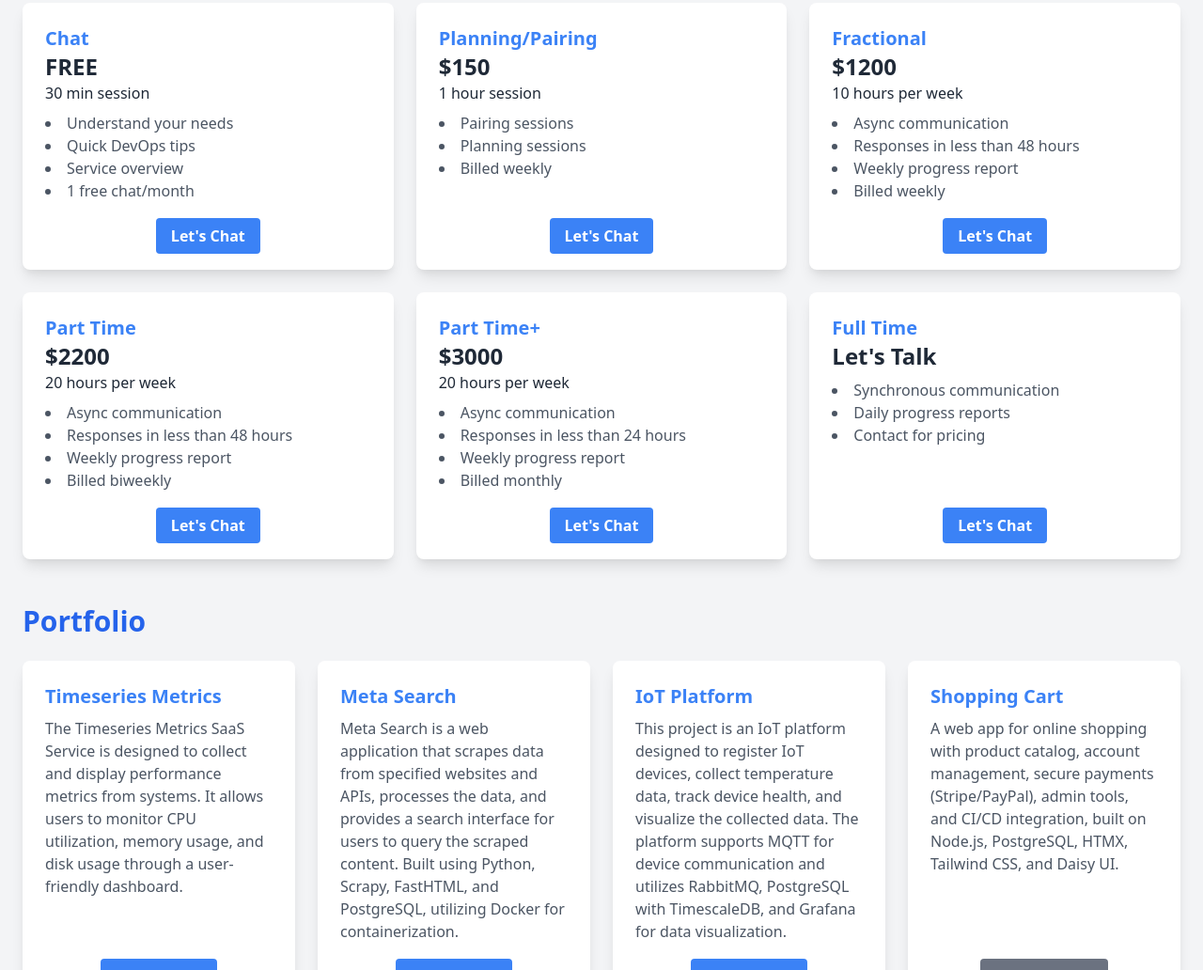
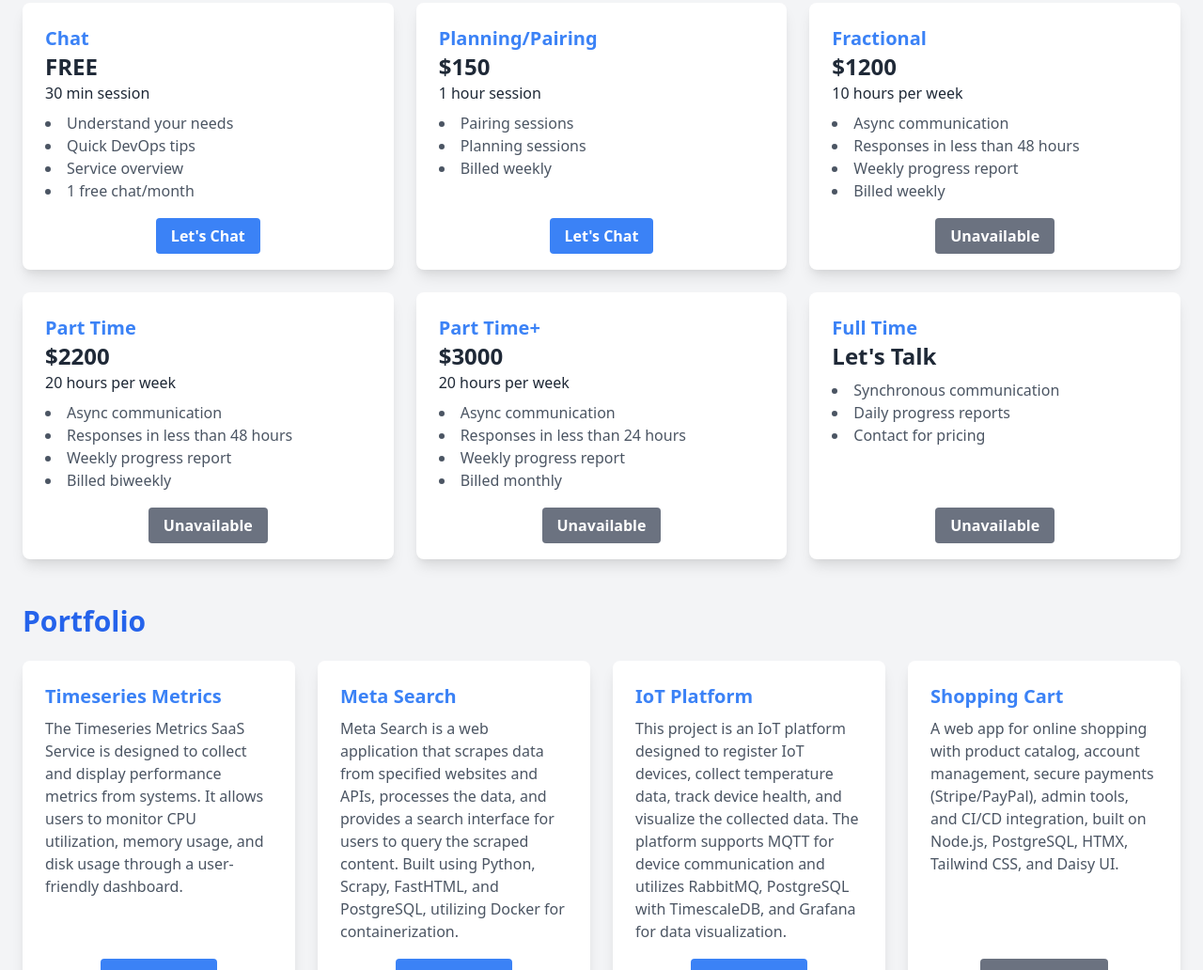
Before and after one commit to o3-cloud/o3-cloud.github.io, a plain HTML site: page index.html in a window 1280 px wide. Shown: the part 805-1837 px from the top of the page at 94% size. Drawn offline with nearby package versions, Linux system fonts and the light colour scheme.

Commit message:
Update index.html to disable scheduling links
- Commented out the active scheduling link for "Let's Chat" to indicate unavailability.
- Added a new button labeled "Unavailable" with a disabled state and a gray background to reflect the current status.
- Ensured consistent styling across multiple sections of the pricing card.

```diff
--- a/index.html
+++ b/index.html
@@ -163,10 +163,15 @@
                         </ul>
                     </div>
                     <div class="mt-6 text-center">
-                        <a href="https://cal.com/owen.zanzal/30min" target="_blank"
+                        <!-- <a href="https://cal.com/owen.zanzal/30min" target="_blank"
                             class="mt-4 bg-blue-500 text-white font-bold py-2 px-4 rounded hover:bg-blue-700">
                             Let's Chat
+                        </a> -->
+                        <a href="https://cal.com/owen.zanzal/30min" target="_blank"
+                            class="mt-4 bg-gray-500 text-white font-bold py-2 px-4 rounded cursor-not-allowed" disabled>
+                            Unavailable
                         </a>
+                    <!-- End of Button -->
                     </div>
                 </div>
                 <!-- End of Pricing Card: Fractional -->
@@ -185,9 +190,13 @@
                         </ul>
                     </div>
                     <div class="mt-6 text-center">
-                        <a href="https://cal.com/owen.zanzal/30min" target="_blank"
+                        <!-- <a href="https://cal.com/owen.zanzal/30min" target="_blank"
                             class="mt-4 bg-blue-500 text-white font-bold py-2 px-4 rounded hover:bg-blue-700">
                             Let's Chat
+                        </a> -->
+                        <a href="https://cal.com/owen.zanzal/30min" target="_blank"
+                            class="mt-4 bg-gray-500 text-white font-bold py-2 px-4 rounded cursor-not-allowed" disabled>
+                            Unavailable
                         </a>
                     </div>
                 </div>
@@ -207,9 +216,13 @@
                         </ul>
                     </div>
                     <div class="mt-6 text-center">
-                        <a href="https://cal.com/owen.zanzal/30min" target="_blank"
+                        <!-- <a href="https://cal.com/owen.zanzal/30min" target="_blank"
                             class="mt-4 bg-blue-500 text-white font-bold py-2 px-4 rounded hover:bg-blue-700">
                             Let's Chat
+                        </a> -->
+                        <a href="https://cal.com/owen.zanzal/30min" target="_blank"
+                            class="mt-4 bg-gray-500 text-white font-bold py-2 px-4 rounded cursor-not-allowed" disabled>
+                            Unavailable
                         </a>
                     </div>
                 </div>
@@ -227,9 +240,13 @@
                         </ul>
                     </div>
                     <div class="mt-6 text-center">
-                        <a href="https://cal.com/owen.zanzal/30min" target="_blank"
+                        <!-- <a href="https://cal.com/owen.zanzal/30min" target="_blank"
                             class="mt-4 bg-blue-500 text-white font-bold py-2 px-4 rounded hover:bg-blue-700">
                             Let's Chat
+                        </a> -->
+                        <a href="https://cal.com/owen.zanzal/30min" target="_blank"
+                            class="mt-4 bg-gray-500 text-white font-bold py-2 px-4 rounded cursor-not-allowed" disabled>
+                            Unavailable
                         </a>
                     </div>
                 </div>
```
